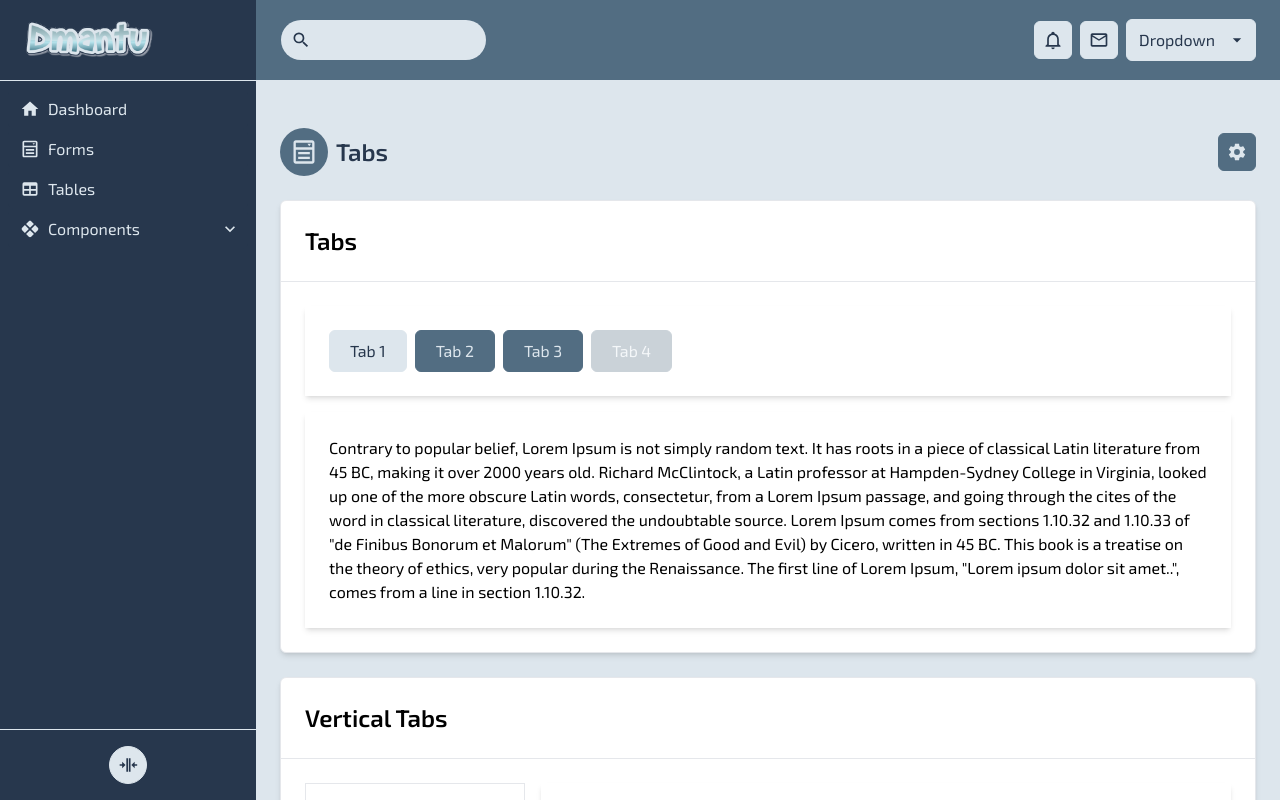
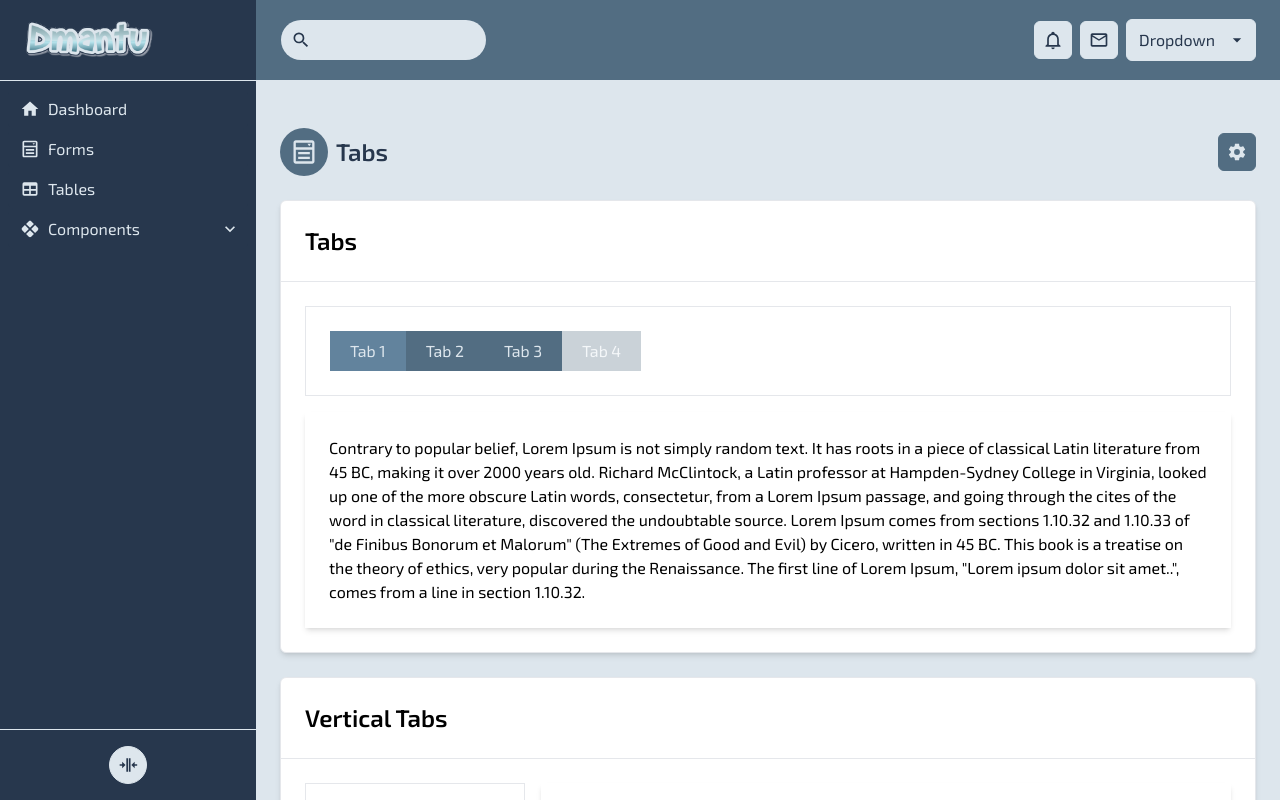
Before and after one commit to vishalkanani99/dmantu-admin, a Vue app: page /tabs in a window 1280 px wide. Shown: the top 800 px of the page. Built offline with nearby package versions, Linux system fonts and the light colour scheme.

Commit message:
added: outline tab option

```diff
--- a/src/components/tab/Tab.vue
+++ b/src/components/tab/Tab.vue
@@ -1,6 +1,6 @@
 <script setup>
 import { ref, computed, useSlots, onMounted, watch } from "vue";
-import { getDefaultTextStyle } from '../../color';
+import { background, text, border, getDefaultTextStyle } from '../../color';
 import Button from "../Button.vue";
 
 const props = defineProps({
@@ -18,20 +18,39 @@ const props = defineProps({
   },
   vertical: Boolean,
   isActive: Boolean,
-  disabled: Boolean
+  outline: Boolean,
+  disabled: Boolean,
 });
-const textStyle = computed(() => getDefaultTextStyle(props.color));
+
+const tabStyle= computed(() => {
+    const textStyle = getDefaultTextStyle(props.color);
+
+    let bgStyle = [
+      props.outline ? 'bg-transparent' : '',
+      props.outline ? text[props.color] : textStyle.color,
+      props.outline ? 'hover:font-bold hover:border-b-2 border-b' : background.hover(props.color, true),
+      props.outline ? border[props.color] : '',
+      props.isActive && props.outline ? 'font-bold border-b-4' : '',
+      props.isActive && !props.outline ? background.active[props.color] : background[props.color],
+    ];
+
+    const style = [
+      'flex items-center px-3 py-2 select-none w-full transition-all delay-0',
+      ...bgStyle,
+      {'md:w-auto': !props.vertical},
+      props.disabled ? 'cursor-not-allowed opacity-30' : 'cursor-pointer'
+    ];
+
+    return style;
+  })
 </script>
 
 <template>
   <Button
-    :class="[
-      'w-full',
-      {'md:w-auto': !vertical}
-    ]"
-    :color="isActive ? textStyle.type : color"
+    :class="tabStyle"
     :label="label"
     :iconPath="icon"
     :disabled="disabled"
+    isPlain
   />
 </template>
--- a/src/components/tab/TabList.vue
+++ b/src/components/tab/TabList.vue
@@ -22,8 +22,8 @@ const defaultClass = computed(() => {
   <div :class="defaultClass">
     <div
       :class="[
-        'flex justify-start flex-nowrap items-center p-6 overflow-x-auto',
-        vertical ? 'flex-col space-y-2 border' : 'flex-row space-x-2 shadow-md',
+        'flex justify-start flex-nowrap items-center border p-6 overflow-x-auto',
+        vertical ? 'flex-col' : 'flex-row',
         vertical ? '' : '',
       ]">
       <slot></slot>
--- a/src/components/tab/Tabs.vue
+++ b/src/components/tab/Tabs.vue
@@ -12,6 +12,8 @@ export default defineComponent({
       default: 1,
     },
     vertical: Boolean,
+    outline: Boolean,
+    color: String,
   },
   emits: ['update:modelValue'],
   setup(props, context) {
@@ -41,7 +43,13 @@ export default defineComponent({
       return slotTabs.value.map((tab, index) => {
         return h(
           tab,
-          { vertical: props.vertical, isActive: activeTab.value === (index + 1) ? true : false, onClick: () => changeTab(index + 1) },
+          {
+            vertical: props.vertical,
+            outline: props.outline,
+            color: props.color,
+            isActive: activeTab.value === (index + 1) ? true : false,
+            onClick: () => changeTab(index + 1)
+          },
           () => '',  // empty default slot for Tab Component
         );
       });
```
